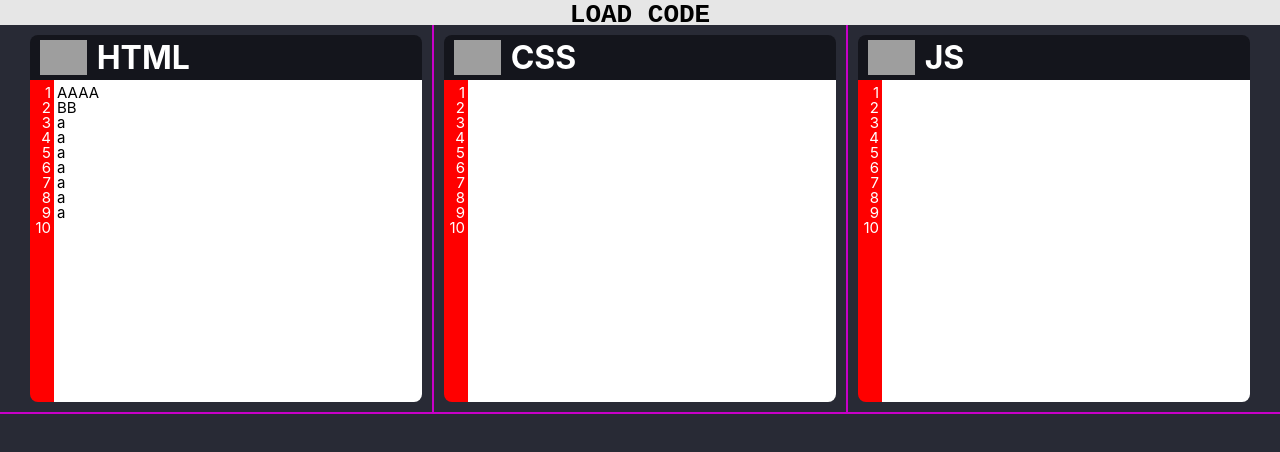
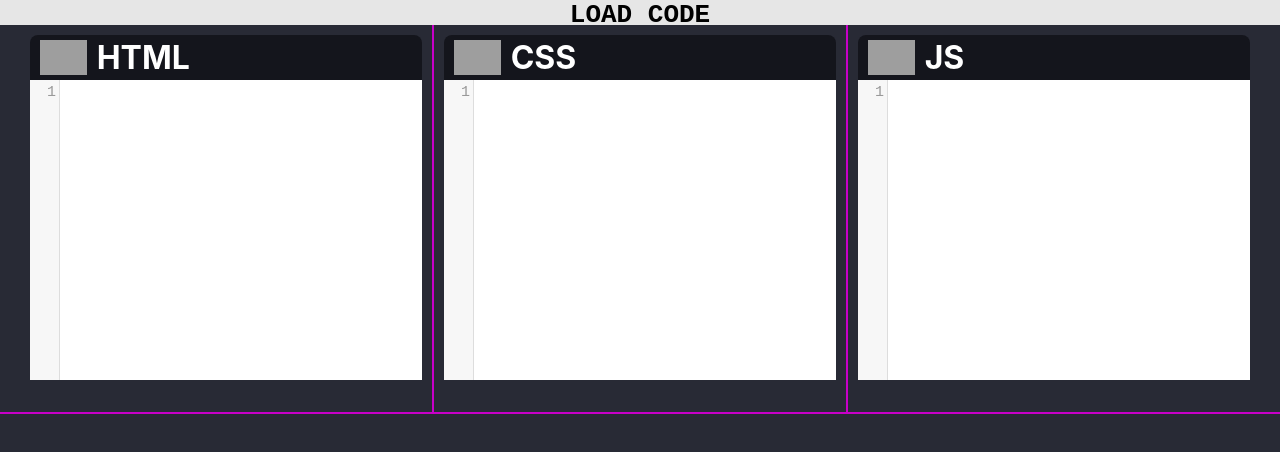
Before and after one commit to vinciusb/code-editor, a React (Create React App) app: page / in a window 1280 px wide. Shown: the top 452 px of the page. Built offline with nearby package versions, Linux system fonts and the light colour scheme; grey boxes are pictures that could not be loaded.

Commit message:
Rebuild code editor with codemirror.

```diff
--- a/package.json
+++ b/package.json
@@ -6,9 +6,11 @@
         "@testing-library/jest-dom": "^5.14.1",
         "@testing-library/react": "^11.2.7",
         "@testing-library/user-event": "^12.8.3",
+        "codemirror": "^5.62.3",
         "dotenv": "^10.0.0",
         "prop-types": "^15.7.2",
         "react": "^17.0.2",
+        "react-codemirror2": "^7.2.1",
         "react-dom": "^17.0.2",
         "react-scripts": "4.0.3",
         "styled-components": "^5.3.0",
--- a/src/Components/CodeEditor/CodeEditor.js
+++ b/src/Components/CodeEditor/CodeEditor.js
@@ -1,10 +1,16 @@
 import React, { useState } from 'react';
 import PropTypes from 'prop-types';
 import styled from 'styled-components';
-import utils from '../../Utils/utils';
+
+import 'codemirror/lib/codemirror.css';
+import 'codemirror/theme/material.css';
+import 'codemirror/mode/xml/xml';
+import 'codemirror/mode/javascript/javascript';
+import 'codemirror/mode/css/css';
+
+import { Controlled as ControlledEditor } from 'react-codemirror2';
 
 const borderRadius = 8;
-const taPadding = 5;
 
 const Styled = {
     CodeEditor: styled.div`
@@ -54,105 +60,17 @@ const Styled = {
             background-color: rgb(60,63,84);
             border: 1px solid white;
         }
-        & .line-indicator {
-            background-color: red;
-            height: fit-content;
-            min-height: 100%;
-            min-width: 1.6em;
-            user-select: none;
-            padding: ${taPadding}px 3px;
-            box-sizing: border-box;
-
-            display: flex;
-            flex-flow: column;
-            align-items: flex-end;
-        }
-        & .line-number {
-            line-height: 1em;
-        }
-        & .text-editor {
-            background-color: white;
+        & .cont-editor {
             width: 100%;
-            height: 100%;
-            padding: ${taPadding}px 3px;
-            box-sizing: border-box;
-            user-select: text;
-            cursor: text;
-        }
-        & .view-line {
-            width: 100%;
-            line-height: 1em;
-            color: black;
-            text-align: start;
-        }
-        & .view-line:focus {
-            outline: none;
         }
     `,
 };
 
 function CodeEditor({
-    id, lang, code, logo, onTextChange, font, size,
+    id, title, lang, code, logo, onTextChange, font, size,
 }) {
-    const [linesNumbers, setLinesNumbers] = useState(10);
-
-    function updateLineNumber(increase) {
-        let newLines = linesNumbers;
-        if(increase) {
-            newLines += 1;
-        }
-        else if(linesNumbers > 1) {
-            newLines -= 1;
-        }
-        setLinesNumbers(newLines);
-    }
-
-    function changeLinesCount(e, lastCode, currentCode) {
-        const { inputType } = e.nativeEvent;
-        // If increased the line number
-        if(inputType === 'deleteContentBackward') {
-            const dif = utils.getStringFirstDif(lastCode, currentCode);
-            if(dif === '\n') updateLineNumber(false);
-        }
-        // If decreased the line number
-        else if(inputType === 'insertLineBreak') {
-            updateLineNumber(true);
-        }
-    }
-
-    function handleTextChange(e) {
-        onTextChange(e, id);
-    }
-
-    function renderLineNumbers() {
-        const list = [];
-
-        for(let i = 1; i <= linesNumbers; i++) {
-            list.push(
-                <div className="line-number">{ i }</div>,
-            );
-        }
-        return list;
-    }
-
-    function renderTextLines(value) {
-        const list = [];
-        let i = 0;
-
-        value.forEach((lineText) => {
-            i += 1;
-            list.push(
-                <div
-                    className="view-line"
-                    key={i}
-                    contentEditable="true"
-                    onChange={null}
-                >
-                    {lineText}
-                </div>,
-            );
-        });
-        return list;
+    function handleTextChange(editor, data, value) {
+        onTextChange(value, id);
     }
 
     return (
@@ -162,28 +80,29 @@ function CodeEditor({
             id={`${lang}-editor`}
         >
             <header>
-                <img src={logo} alt="" />
-                <h1>{ lang.toUpperCase() }</h1>
+                <img src={logo} alt={`${title}-logo`} />
+                <h1>{ title.toUpperCase() }</h1>
             </header>
             <div className="editor">
-                <div className="line-indicator">
-                    { renderLineNumbers() }
-                </div>
-                <div className="text-editor">
-                    { renderTextLines(code) }
-                </div>
+                <ControlledEditor
+                    onBeforeChange={handleTextChange}
+                    value={code}
+                    className="cont-editor"
+                    options={{
+                        lineWrapping: true,
+                        lint: true,
+                        mode: lang,
+                        lineNumbers: true,
+                    }}
+                />
             </div>
         </Styled.CodeEditor>
     );
 }
 
-/* TODO:- aplicar style pra palavras especiais
-        - Quando exclui um conjunto de conteudo, fazer com que a numeração das
-            linhas mudem tb, e.g. fzr com q a função de diferença de string
-            pegue todas as diferenças e contar qnts \n tem dentro da diferença */
-
 CodeEditor.propTypes = {
     id: PropTypes.number.isRequired,
+    title: PropTypes.string.isRequired,
     lang: PropTypes.string.isRequired,
     code: PropTypes.string.isRequired,
     logo: PropTypes.element.isRequired,
--- a/src/Components/Editors/Editors.js
+++ b/src/Components/Editors/Editors.js
@@ -29,7 +29,7 @@ const Styled = {
 
 function Editors({ transfer, onTransfer }) {
     const editors = useRef();
-    const [sourceCodes, setSourceCodes] = useState([['AAAA', 'BB', 'a', 'a', 'a', 'a', 'a', 'a', 'a'], [''], ['']]);
+    const [sourceCodes, setSourceCodes] = useState(['', '', '']);
     const [editorsProportion, setEdProportion] = useState({
         p: [1, 1, 1],
         lastId: 0,
@@ -42,10 +42,8 @@ function Editors({ transfer, onTransfer }) {
         }
     }, [transfer]);
 
-    function changeSourceCode(e, id) {
-        // Update the text
-        const code = e.target.value;
-        const newCode = sourceCodes.map((element, i) => (i === id ? code : element));
+    function changeSourceCode(text, id) {
+        const newCode = sourceCodes.map((element, i) => (i === id ? text : element));
         setSourceCodes(newCode);
     }
 
@@ -80,15 +78,22 @@ function Editors({ transfer, onTransfer }) {
     function renderCodeEditors() {
         const list = [];
         const infos = [
-            { lang: 'html', logo: htmlIcon, id: 0 },
-            { lang: 'css', logo: cssIcon, id: 1 },
-            { lang: 'js', logo: jsIcon, id: 2 },
+            {
+                lang: 'xml', title: 'html', logo: htmlIcon, id: 0,
+            },
+            {
+                lang: 'css', title: 'css', logo: cssIcon, id: 1,
+            },
+            {
+                lang: 'js', title: 'js', logo: jsIcon, id: 2,
+            },
         ];
         infos.forEach((obj, index) => {
             list.push(
                 <CodeEditor
                     key={obj.id}
                     id={obj.id}
+                    title={obj.title}
                     lang={obj.lang}
                     code={sourceCodes[obj.id]}
                     logo={obj.logo}
```
Also changed, not shown: 1 other file (tests, documents, lock files or other folders).
